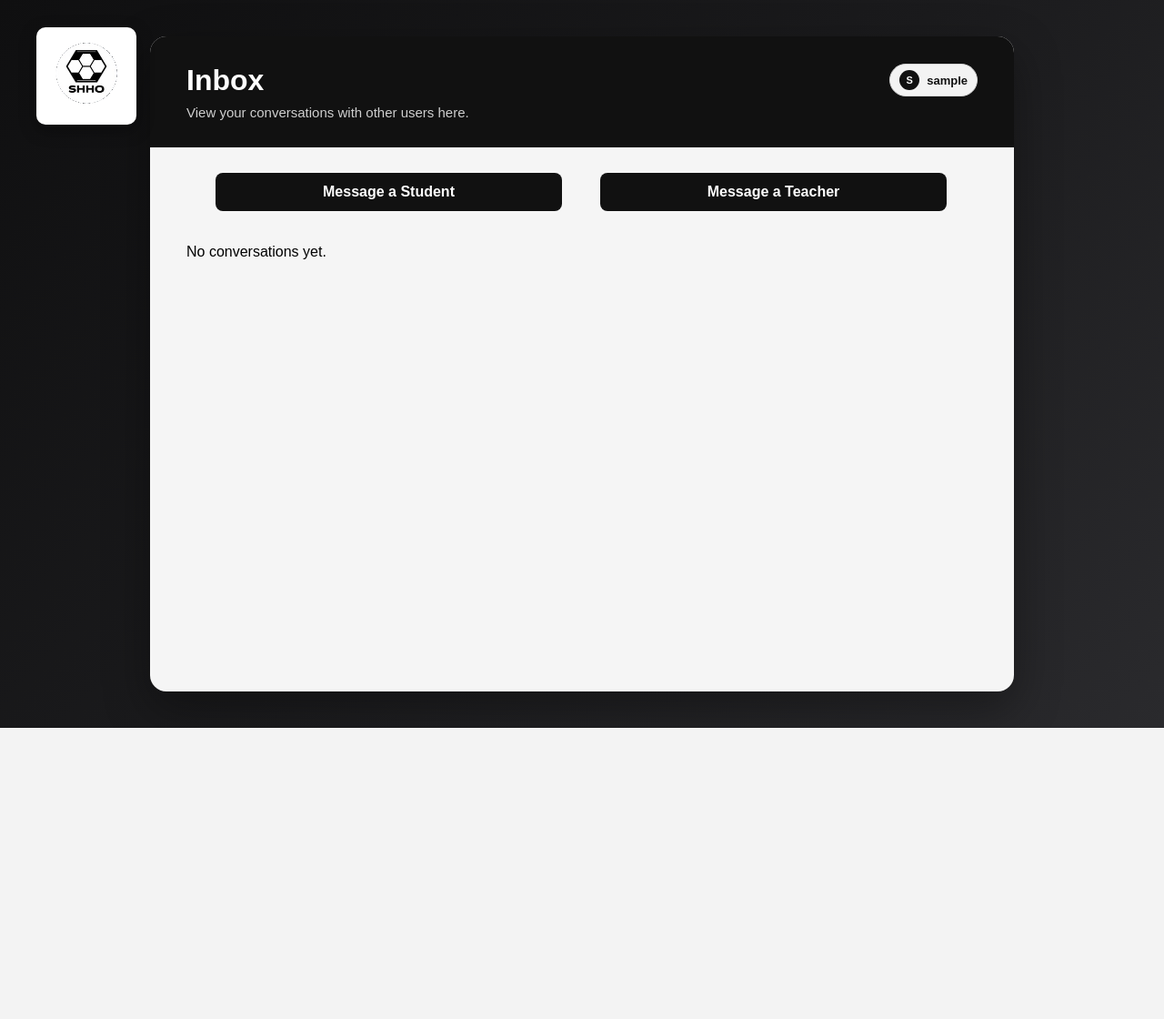
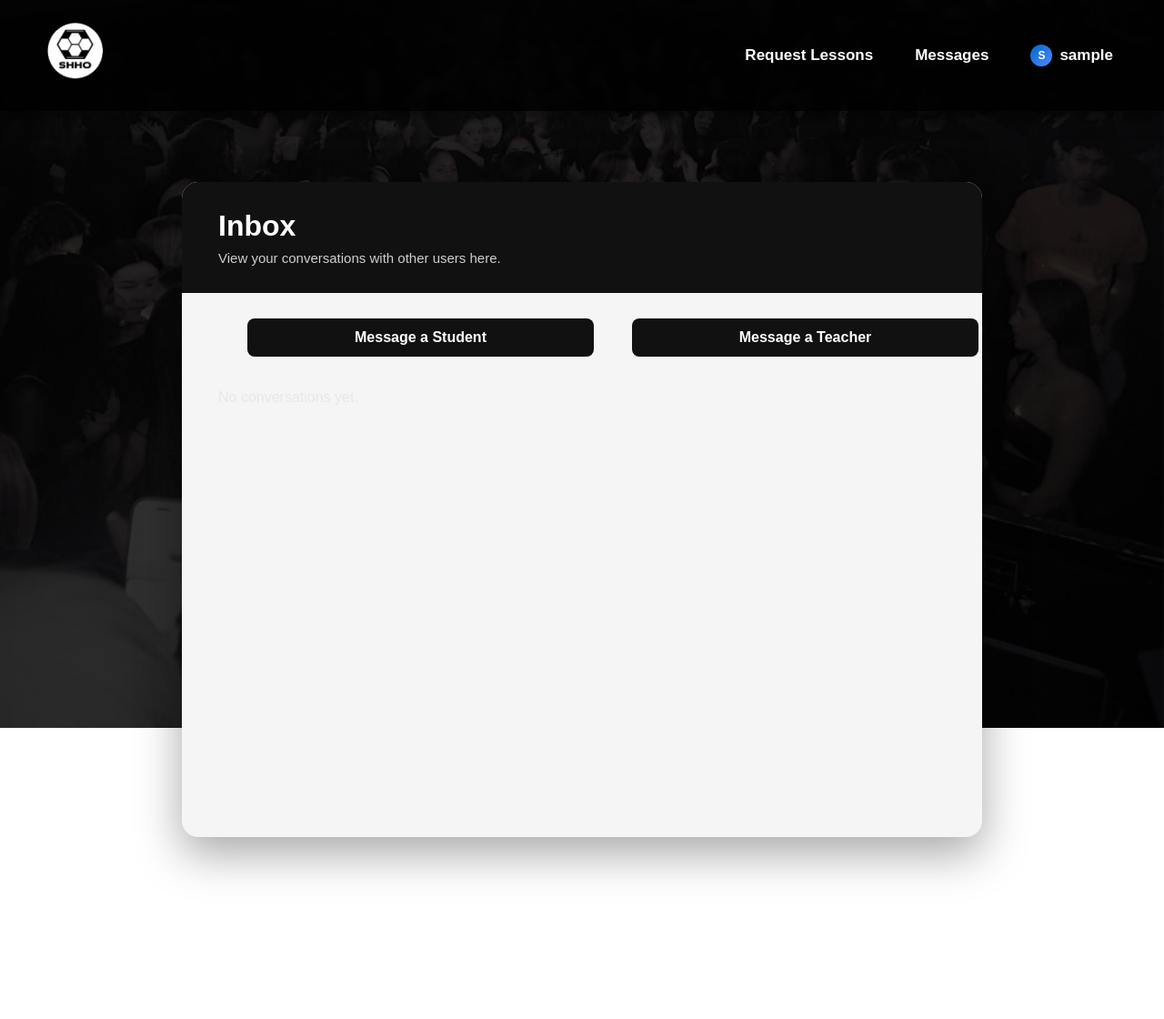
Before and after one commit to ayaanrsiddiqui/LessonSchedulerApp, a Django app: page /inbox/ in a window 1280 px wide. Shown: the whole page at 91% size. Before the commit the page ends 800 px from the top, so only its background shows below. Run offline with Django 5.2, Linux system fonts and the light colour scheme; the visitor is signed in with stand-in values (Sample User, id 1); data comes from the database, SQL or seed files in the repository; data that the repository does not hold is empty.

Commit message:
updated UI for messaging

```diff
--- a/messaging/templates/messaging/inbox.html
+++ b/messaging/templates/messaging/inbox.html
@@ -1,13 +1,45 @@
 {% load static %}
-
 <!DOCTYPE html>
 <html lang="en">
 <head>
 <meta charset="UTF-8">
 <title>Inbox</title>
+<link rel="stylesheet" href="https://cdn.jsdelivr.net/npm/flatpickr/dist/flatpickr.min.css">
 <style>
 *{box-sizing:border-box;margin:0;padding:0;font-family:Arial,sans-serif;}
-body{min-height:100vh;display:flex;align-items:center;justify-content:center;background:linear-gradient(135deg,#0f0f10,#1b1b1d,#2a2a2d);padding:30px;}
+
+body {
+    margin: 0;
+    font-family: Arial, sans-serif;
+    color: #e5e7eb;
+    padding: 200px;
+
+    display: flex;
+    justify-content: center;
+    align-items: center;
+    min-height: 100vh;
+    padding-top: 120;
+}
+
+.bg-image{
+    position: fixed;
+    top: 0;
+    left: 0;
+    width: 100%;
+    height: 100%;
+    object-fit: cover;
+    object-position: center 75%;
+    z-index: -2;
+
+}
+body::before{
+    content: "";
+    position: fixed;
+    inset: 0;
+    background: rgba(0,0,0,0.75);
+    z-index: -1;
+}
+
 .corner-logo{position:fixed;top:30px;left:40px;width:110px;background:white;padding:8px;border-radius:10px;box-shadow:0 6px 18px rgba(0,0,0,.35);z-index:999;}
 .page-container{display:flex;flex-direction:column;width:950px;max-width:100%;height:90vh;border-radius:18px;overflow:hidden;background:#f5f5f5;box-shadow:0 18px 50px rgba(0,0,0,0.35);}
 .header{background:#111;color:#fff;padding:30px 40px;}
@@ -34,11 +66,209 @@ body{min-height:100vh;display:flex;align-items:center;justify-content:center;bac
 .user-inline{display:inline-flex;align-items:center;gap:8px;}
 .avatar-sm{width:22px;height:22px;border-radius:50%;object-fit:cover;}
 .avatar-fallback{width:22px;height:22px;border-radius:50%;display:inline-flex;align-items:center;justify-content:center;background:#111;color:#fff;font-size:11px;font-weight:700;}
+
+  /* ===== TOP BAR ===== */
+.top-bar {
+     width: 100%;
+    display: flex;
+    justify-content: space-between;
+    align-items: center;
+    padding: 16px 40px;
+
+    background: rgba(0, 0, 0, 0.85);
+    backdrop-filter: blur(2px);
+
+    border-bottom: 1px solid rgba(0, 0, 0, 0.08);
+
+    box-shadow: 0 6px 18px rgba(0,0,0,0.5);
+
+    position: fixed;
+    top: 0;
+    left: 0;
+    right: 0;
+    z-index: 1000;
+}
+
+
+.nav-left {
+    display: flex;
+    align-items: center;
+    gap: 5px;
+}
+.brand-link {
+    color: #ffffff;
+    font-weight: 700;
+    letter-spacing: 1px;
+}
+.nav-buttons {
+    display: flex;
+    gap: 14px;
+    flex-wrap: wrap;
+    align-items: center;
+    justify-content: flex-end;
+}
+.nav-right {
+    display: flex;
+    align-items: center;
+    margin-left: auto;
+}
+.profile-menu {
+    position: relative;
+    display: flex;
+    align-items: center;
+}
+.profile-chip {
+    display: inline-flex;
+    align-items: center;
+    gap: 8px;
+    padding: 10px 16px;
+    border-radius: 999px;
+    background: rgba(0, 0, 0, 0.08);
+    border: 0px solid rgba(0, 0, 0, 0.14);
+    cursor: pointer;
+    font: inherit;
+    text-align: left;
+}
+.profile-chip:focus-visible {
+    outline: 2px solid #7cb6ff;
+    outline-offset: 2px;
+}
+.profile-chip,
+.profile-chip:active,
+.profile-chip:visited {
+    text-decoration: none;
+    color: #ffffff;
+    transition: 0.2s ease;
+}
+
+
+.profile-chip-avatar {
+    width: 30px;
+    height: 30px;
+    border-radius: 50%;
+    object-fit: cover;
+    border: 1px solid rgba(255, 255, 255, 0.24);
+    flex-shrink: 0;
+    background: rgba(255, 255, 255, 0.12);
+}
+.profile-chip-fallback {
+    width: 24px;
+    height: 24px;
+    border-radius: 50%;
+    display: inline-flex;
+    align-items: center;
+    justify-content: center;
+    background: linear-gradient(135deg, #0066cc, #4d8cff);
+    color: #ffffff;
+    font-weight: 700;
+    font-size: 12px;
+    flex-shrink: 0;
+}
+.profile-chip-name {
+    font-size: 17px;
+    font-weight: 600;
+    line-height: 1;
+    color: #ffffff;
+}
+.profile-dropdown {
+    position: absolute;
+    top: calc(100% + 10px);
+    right: 0;
+    min-width: 180px;
+    padding: 8px;
+    border-radius: 14px;
+    background: rgba(18, 18, 20, 0.98);
+    border: 1px solid rgba(255, 255, 255, 0.12);
+    box-shadow: 0 16px 32px rgba(0, 0, 0, 0.45);
+    display: none;
+    z-index: 1100;
+}
+.profile-menu.open .profile-dropdown {
+    display: block;
+}
+.profile-dropdown a {
+    display: flex;
+    align-items: center;
+    width: 100%;
+    padding: 10px 12px;
+    border-radius: 10px;
+    color: #ffffff;
+    text-decoration: none;
+    font-weight: 600;
+    font-size: 14px;
+}
+
+.profile-dropdown a.logout-link {
+    color: #ff5c5c;
+}
+.profile-dropdown-divider {
+    height: 1px;
+    margin: 6px 4px;
+    background: rgba(255, 255, 255, 0);
+
+}
+.primary-btn,
+.secondary-btn {
+    padding: 10px 16px;
+    border-radius: 8px;
+    text-decoration: none;
+    font-weight: 600;
+    font-size: 17px;
+    transition: 0.2s ease;
+    display: inline-block;
+}
+.primary-btn {
+    background: transparent;
+    color: #ffffff;
+    border: none;
+}
+
+.secondary-btn {
+    background: transparent;
+    color: #ffffff;
+    border: none;
+
+}
+
 </style>
 </head>
 
 <body>
-<a href="{% url 'index' %}"><img src="{% static 'images/shhoLogo.png' %}" class="corner-logo"></a>
+<img src="{% static 'images/djbackground3.png' %}" class="bg-image">
+
+ <div class="top-bar">
+    <div class="nav-left">
+        <a href="{% url 'index' %}" class="brand-link">
+            <img src="{% static 'images/shhoLogo.png' %}" style="height:85px;width:85px;object-fit:contain;border-radius:20px;">
+        </a>
+    </div>
+    <div class="nav-right">
+        <div class="nav-buttons">
+
+            <a href="{% url 'request_class' %}" class="primary-btn">Request Lessons</a>
+            <a href="{% url 'inbox' %}" class="secondary-btn"> Messages</a>
+
+            <div class="profile-menu">
+                <button id="profileMenuButton" class="profile-chip" type="button">
+                    {% if request.user.profile.profile_picture %}
+                    <img class="profile-chip-avatar" src="{{ request.user.profile.profile_picture.url }}">
+                    {% else %}
+                    <span class="profile-chip-fallback">{{ request.user.username|first|upper }}</span>
+                    {% endif %}
+                    <span class="profile-chip-name">{{ request.user.username }}</span>
+                </button>
+
+                <div class="profile-dropdown" id="profileDropdown">
+                    <a href="{% url 'profile' %}">Profile</a>
+                    <div class="profile-dropdown-divider"></div>
+                    <a href="{% url 'account_logout' %}" class="logout-link">Log out</a>
+                </div>
+            </div>
+        </div>
+    </div>
+</div>
+
+
 <div class="page-container">
     <div class="header">
         <div class="header-top">
@@ -46,14 +276,6 @@ body{min-height:100vh;display:flex;align-items:center;justify-content:center;bac
         <h1>Inbox</h1>
         <p>View your conversations with other users here.</p>
         </div>
-        <span class="user-chip">
-            {% if request.user.profile.profile_picture %}
-            <img class="avatar-sm" src="{{ request.user.profile.profile_picture.url }}" alt="{{ request.user.username }}">
-            {% else %}
-            <span class="avatar-fallback">{{ request.user.username|first|upper }}</span>
-            {% endif %}
-            {{ request.user.username }}
-        </span>
         </div>
     </div>
     <div class="content">
@@ -166,6 +388,23 @@ window.onclick = function(event) {
         }
     }
 }
+
+const profileMenuButton = document.getElementById("profileMenuButton");
+const profileDropdown = document.getElementById("profileDropdown");
+const profileMenu = document.querySelector(".profile-menu");
+
+if (profileMenuButton && profileDropdown && profileMenu) {
+    const closeProfileMenu = () => {
+        profileMenu.classList.remove("open");
+    };
+
+    profileMenuButton.addEventListener("click", function (event) {
+        event.stopPropagation();
+        profileMenu.classList.toggle("open");
+    });
+
+    document.addEventListener("click", closeProfileMenu);
+}
 </script>
 </body>
 </html>
```
